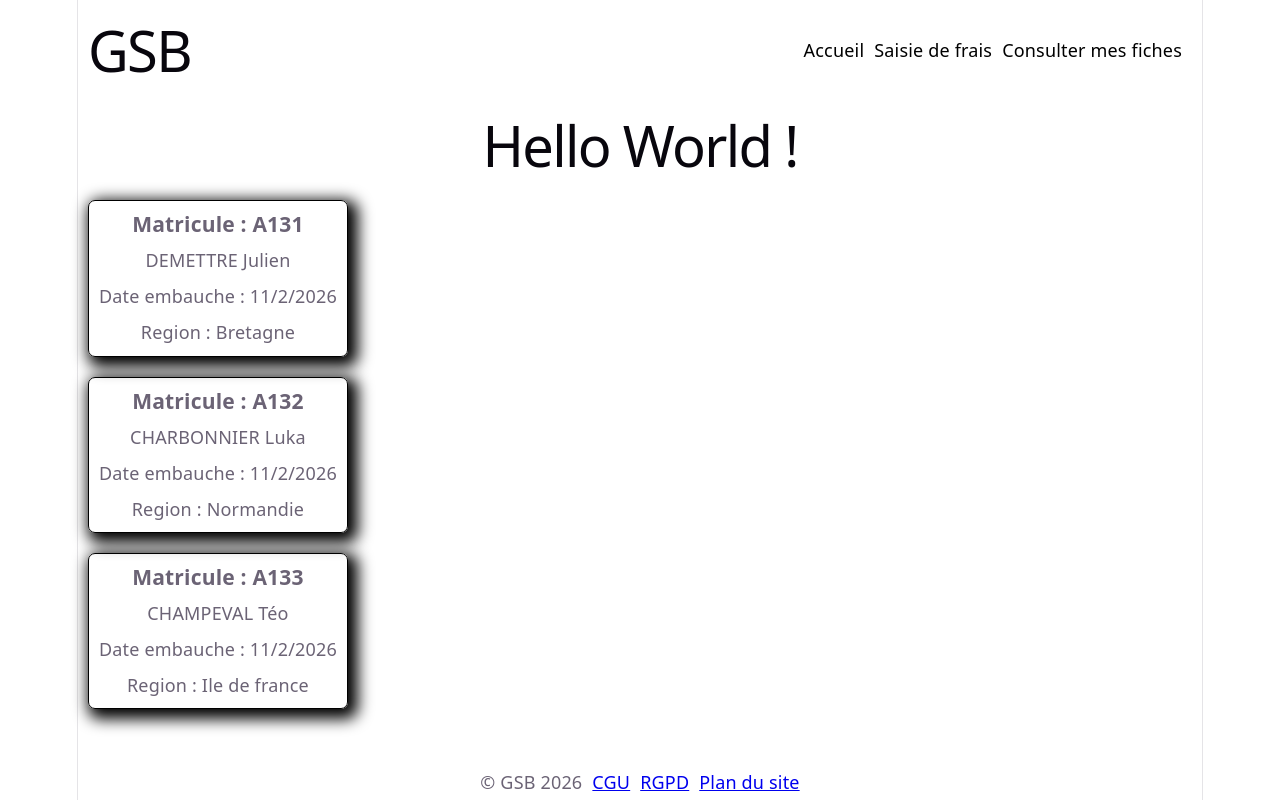
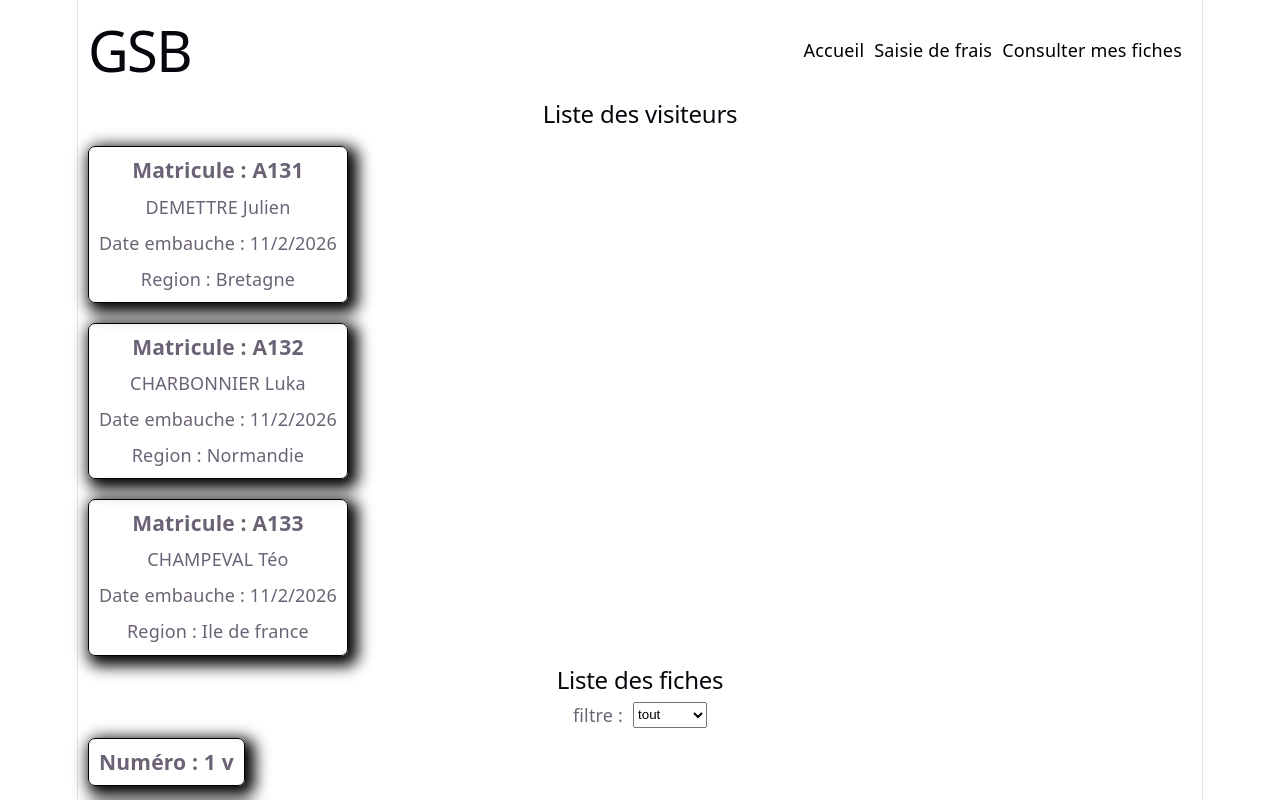
Before and after one commit to jdedev-fr/gsb-front-react, a React (Vite) app: page / in a window 1280 px wide. Shown: the top 800 px of the page. Built offline with nearby package versions, Linux system fonts and the light colour scheme.

Commit message:
gestion tp fichescard avec les 5 etapes

```diff
--- a/src/App.jsx
+++ b/src/App.jsx
@@ -1,7 +1,10 @@
 import './App.css'
+import FicheCard from './components/ficheCard/ficheCard'
 import Footer from './components/footer/footer'
 import Header from './components/header/header'
 import VisitorCard from './components/visitorCard/visitorCard'
+import Filtre from './components/filtre/filtre'
+import { useState } from 'react'
 
 const visiteurs = [
   {
@@ -27,17 +30,61 @@ const visiteurs = [
   }
 ]
 
+const fiches = [
+  {
+    id: "1",
+    etat: "en cours",
+    montant: 20,
+    mois: "072026",
+  },
+  {
+    id: "2",
+    etat: "validé",
+    montant: 50.4,
+    mois: "082026",
+  },
+  {
+    id: "3",
+    etat: "annulé",
+    montant: 25.3,
+    mois: "092026",
+  }
+]
+
 function App() {
+  const [filtre, setFiltre] = useState("Tout");
+  const [fichesFiltre, setFichesFiltre] = useState([...fiches])
+
+  const modif = (val) => {
+    console.log(val)
+    if (val === "Tout") {
+      setFichesFiltre([...fiches])
+    } else {
+
+      setFichesFiltre([...fiches.filter(f => f.etat === val)])
+    }
+    setFiltre(val)
+
+  }
+
   return (
     <>
       <Header />
       <main>
-        <h1>Hello World !</h1>
+        <h2>Liste des visiteurs</h2>
         {visiteurs.map((v) => {
 
           return <VisitorCard key={v.matricule} visiteur={v} />
         }
         )}
+        <h2>Liste des fiches</h2>
+        <Filtre val={filtre} setVal={modif} />
+        {fichesFiltre.map((f) => {
+
+          return <FicheCard key={f.id} fiche={f} />
+        }
+        )}
+
       </main>
       <Footer />
     </>
--- /dev/null
+++ b/src/components/ficheCard/ficheCard.jsx
@@ -0,0 +1,16 @@
+import { useState } from "react"
+
+
+export default function FicheCard({ fiche }) {
+    const [isOpen, setIsOpen] = useState(false)
+    return (
+        <article className="card">
+            <h3 onClick={() => setIsOpen(!isOpen)}>Numéro : {fiche.id} {isOpen ? "^" : "v"}</h3>
+            {isOpen && <>
+                <p>mois : {fiche.mois}</p>
+                <p>total :{fiche.montant}</p>
+                <p>statut : {fiche.etat}</p>
+            </>}
+        </article>
+    )
+}
--- /dev/null
+++ b/src/components/filtre/filtre.css
@@ -0,0 +1,6 @@
+.filtre {
+    display: flex;
+    flex-direction: row;
+    gap: 10px;
+    justify-content: center;
+}
--- /dev/null
+++ b/src/components/filtre/filtre.jsx
@@ -0,0 +1,15 @@
+import "./filtre.css"
+
+export default function Filtre({ val, setVal }) {
+    return (
+        <div className="filtre">
+            <p>filtre :</p>
+            <select name="" id="" onChange={(e) => setVal(e.target.value)} value={val}>
+                <option value="Tout" >tout</option>
+                <option value="en cours" >en cours</option>
+                <option value="validé" >validé</option>
+                <option value="annulé" >annulé</option>
+            </select>
+        </div>
+    )
+}
```
Also changed, not shown: src/components/ficheCard/ficheCard.css (added).
